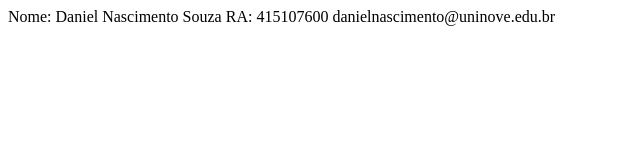
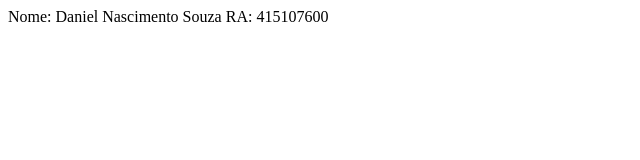
Before and after one commit to DanielNas2016/Aula2409, a plain HTML site: page index.html in a window 1280 px wide. Shown: the whole page, without its empty margins (0-640 px from the left). Drawn offline with Linux system fonts and the light colour scheme.

Commit message:
Revert "Merge Projeto V1"

```diff
--- a/index.html
+++ b/index.html
@@ -7,6 +7,5 @@
 <body>
 Nome: Daniel Nascimento Souza
 RA:   415107600
-danielnascimento@uninove.edu.br
 </body>
 </html>
```
Also changed, not shown: Menu.txt (deleted).
